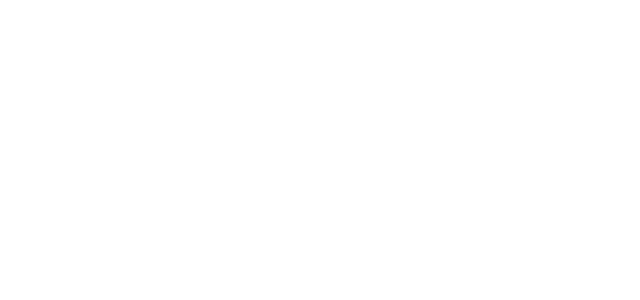
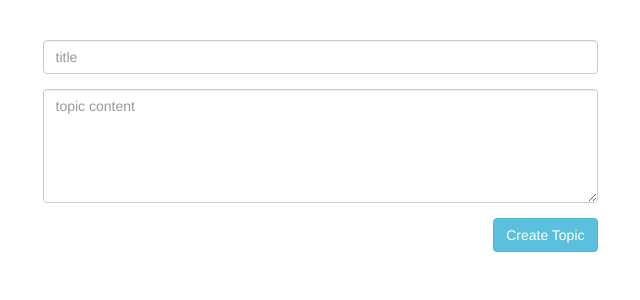
Before and after one commit to mdheller/digg-reddit-clone, a Vue app: page / in a window 1280 px wide. Shown: the top 300 px of the page, without its empty margins (320-960 px from the left). Built offline with nearby package versions, Linux system fonts and the light colour scheme.

Commit message:
create form submit topic

```diff
--- a/src/App.vue
+++ b/src/App.vue
@@ -1,12 +1,15 @@
 <template>
   <div id="app">
+    <reddit-view/>
   </div>
 </template>
 
 <script>
+import RedditView from './components/RedditView'
 export default {
   name: 'app',
   components: {
+    RedditView
   }
 }
 </script>
--- /dev/null
+++ b/src/components/RedditView.vue
@@ -0,0 +1,30 @@
+<template>
+    <div class="container" style="padding-top: 40px">
+        <div class="row">
+            <div class="col-sm-5 col-sm-offset-3 col-md-6 col-md-offset-3">
+                <div class="row">
+                    <div class="col-sm-12">
+                        <div class="form-group">
+                            <input type="text" class="form-control" placeholder="title" v-model="topic.title">
+                        </div>
+                        <div class="form-group">
+                            <textarea class="form-control" rows="5" placeholder="topic content" v-model="topic.content"></textarea>
+                        </div>
+                        <button class="btn btn-info pull-right">Create Topic</button>
+                    </div>
+                </div>
+            </div>
+        </div>
+    </div>
+</template>
+
+<script>
+export default {
+  data () {
+    return {
+      topic: { title: '', content: '' },
+      topics: []
+    }
+  }
+}
+</script>
```
